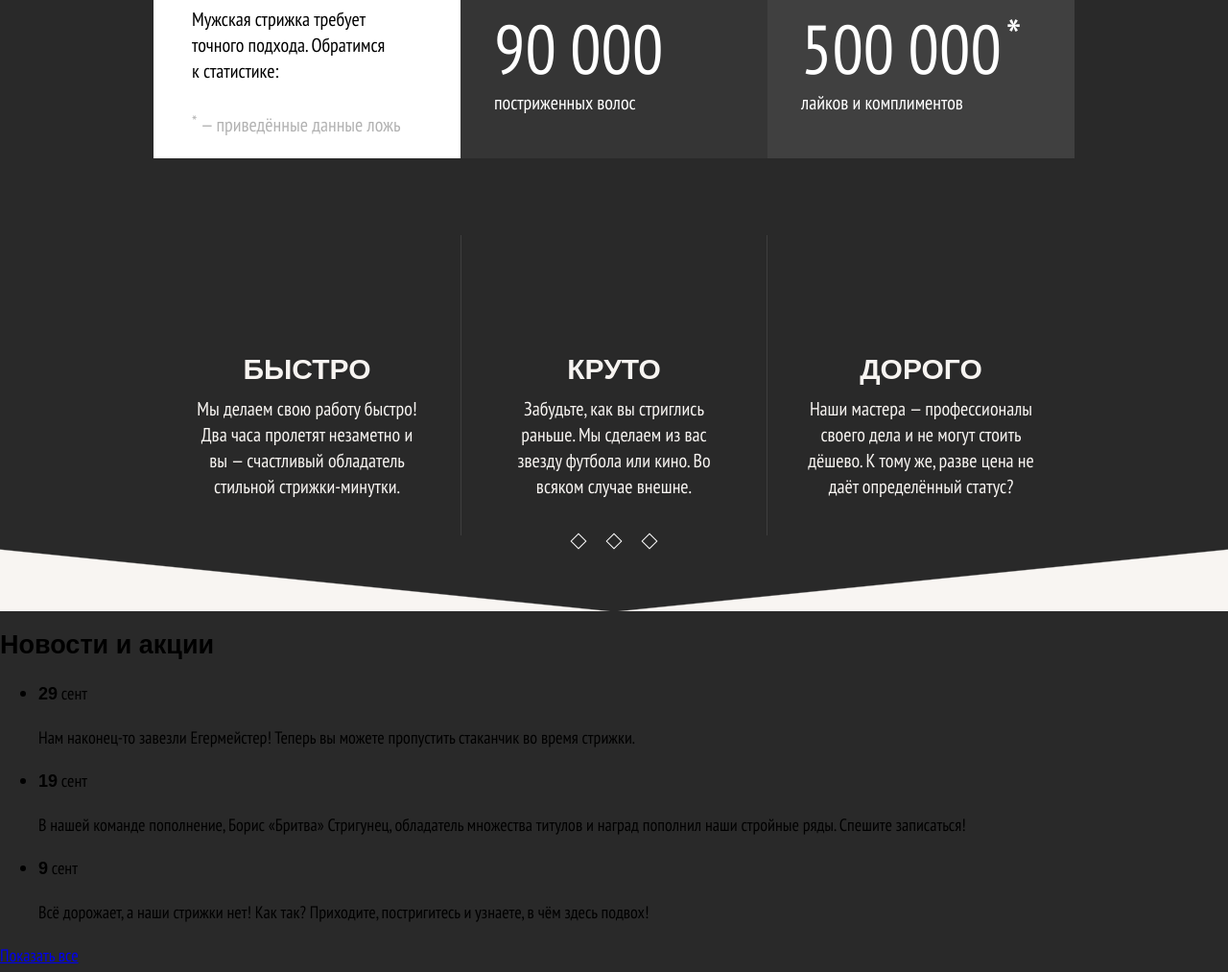
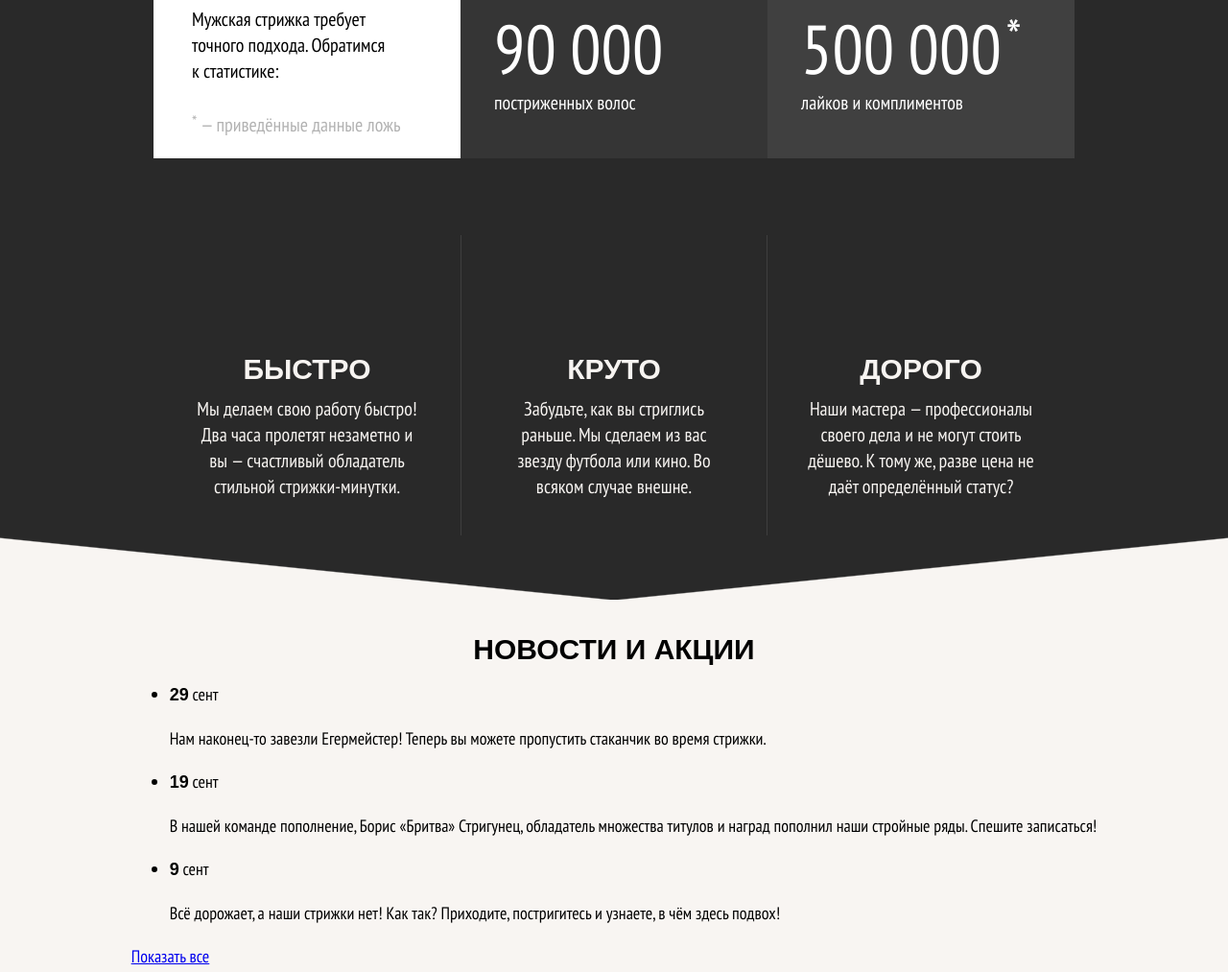
Before and after one commit to haosmos/barbershop-adaptive, a website: page source/index.html in a window 1280 px wide. Shown: the part 745-1758 px from the top of the page at 96% size. Drawn offline with nearby package versions, Linux system fonts and the light colour scheme; files that its build step writes are made by us from their sources; files whose address does not match are found by name; a web font is replaced by a local one.

Commit message:
Начал стилизовать блок новостей

```diff
--- /dev/null
+++ b/source/sass/Blocks/news.scss
@@ -0,0 +1,21 @@
+@import "./common/normalize.scss";
+@import "./common/mixins.scss";
+@import "./common/variables.scss";
+@import "./common/scaffolding.scss";
+
+.news {
+  @include content-padding;
+
+  display: flex;
+  flex-direction: column;
+  align-items: center;
+  padding-top: 37px;
+  padding-bottom: 28px;
+  background-color: $bg-lightgrey;
+  border-bottom: 1px solid $stroke-color;
+
+  .news__title {
+    @include title-font-mobile;
+    margin-bottom: 11px;
+  }
+}
--- a/source/sass/Blocks/slider.scss
+++ b/source/sass/Blocks/slider.scss
@@ -3,7 +3,7 @@
   margin: 0 auto;
   display: flex;
   justify-content: center;
-}
+
   .slider__toggle {
     width: 12px;
     height: 12px;
@@ -34,3 +34,16 @@
       background-color: #353535;
     }
   }
+}
+
+@media (min-width: $tablet-width) {
+  .slider__toggles {
+    display: none;
+  }
+}
+
+@media (min-width: $desktop-width) {
+  .slider__toggles {
+    display: none;
+  }
+}
--- a/source/sass/style.scss
+++ b/source/sass/style.scss
@@ -10,6 +10,7 @@
 @import "./blocks/statistics.scss";
 @import "./blocks/advantages.scss";
 @import "./blocks/slider.scss";
+@import "./blocks/news.scss";
 
 /*
 @import "general/normalize.scss";
```
Also changed, not shown: source/js/slider.js (added).
